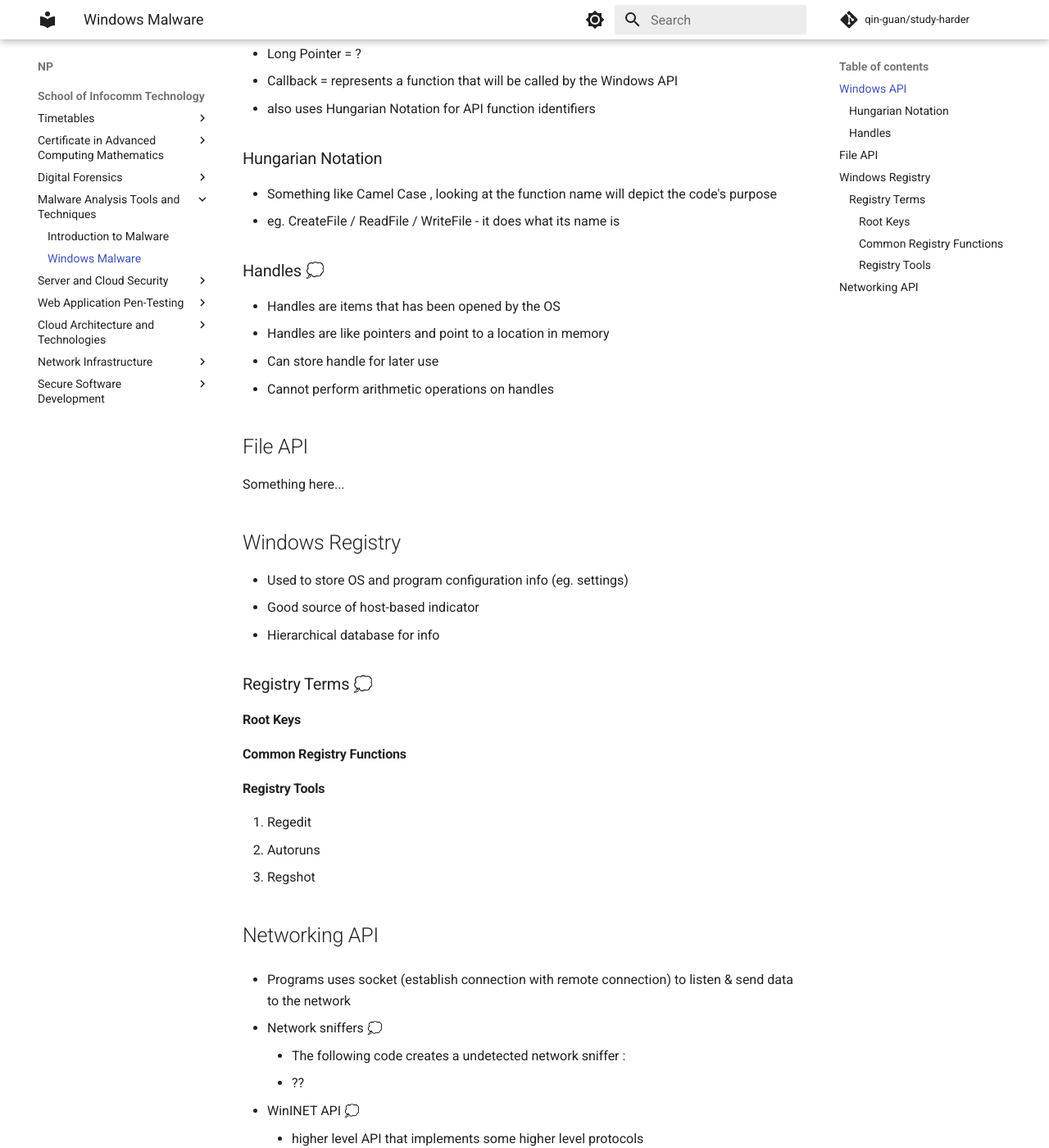
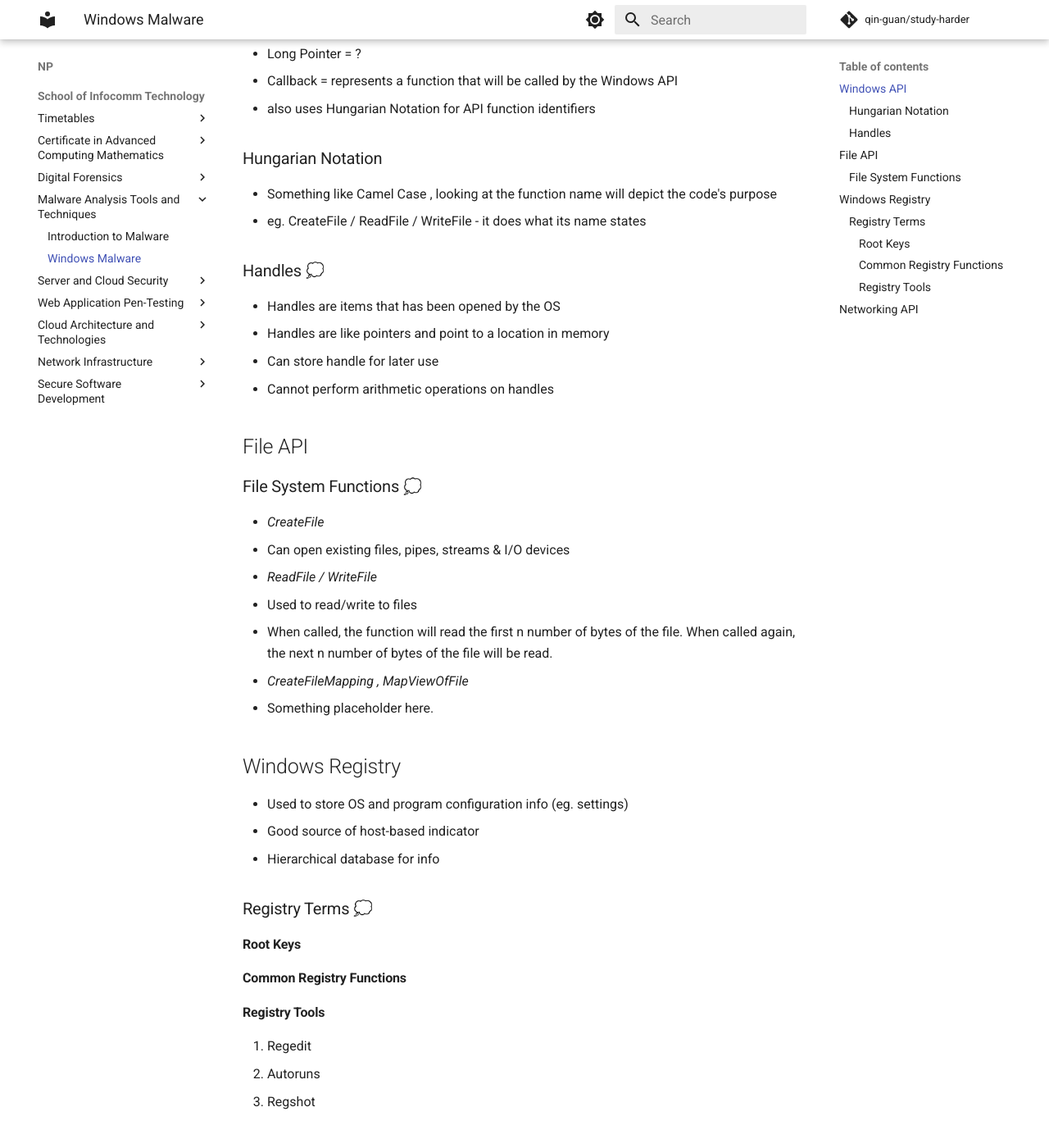
Before and after one commit to qin-guan/study-harder, an MkDocs documentation site: the page built from docs/np/ict/matt/windows-malware.md, in a window 1280 px wide and 1400 px high, scrolled down 494 px. Shown: the whole window at 82% size. Built offline with MkDocs 1.6.1 and Material for MkDocs 9.7.7, drawn with Linux system fonts in a browser that asks for light colours; emoji names are drawn with the system emoji font; comment, search, counter and statistics services are not loaded; some of the changed text lies outside the part shown.

```diff
--- a/docs/np/ict/matt/windows-malware.md
+++ b/docs/np/ict/matt/windows-malware.md
@@ -17,7 +17,7 @@ Malware interacts with OS via API to execute code.
 ### Hungarian Notation
 
   - Something like Camel Case , looking at the function name will depict the code's purpose
-  - eg. CreateFile / ReadFile / WriteFile - it does what its name is
+  - eg. CreateFile / ReadFile / WriteFile - it does what its name states
 
 ### Handles :thought_balloon:
 
@@ -28,8 +28,14 @@ Malware interacts with OS via API to execute code.
 
 
 ## File API
-
-Something here...
+### File System Functions :thought_balloon:
+  - *CreateFile*
+  - Can open existing files, pipes, streams & I/O devices
+  - *ReadFile / WriteFile*
+  - Used to read/write to files
+  - When called, the function will read the first n number of bytes of the file. When called again, the next n number of bytes of the file will be read.
+  - *CreateFileMapping , MapViewOfFile*
+  - Something placeholder here.
 
 ## Windows Registry
 
```
Also changed, not shown: other parts of docs/np/ict/matt/windows-malware.md (+2 -2 lines).
